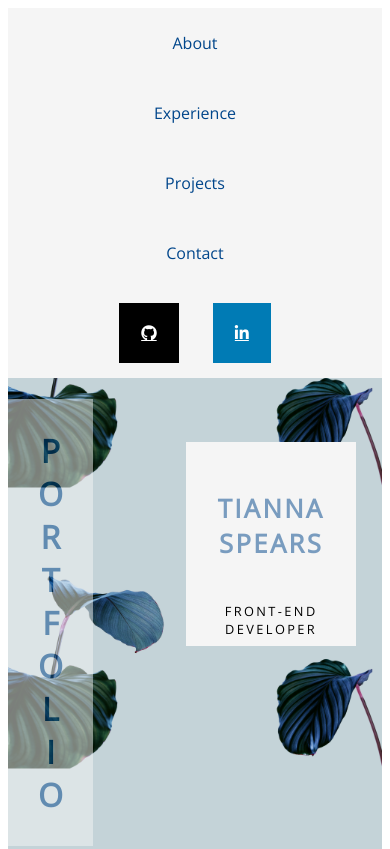
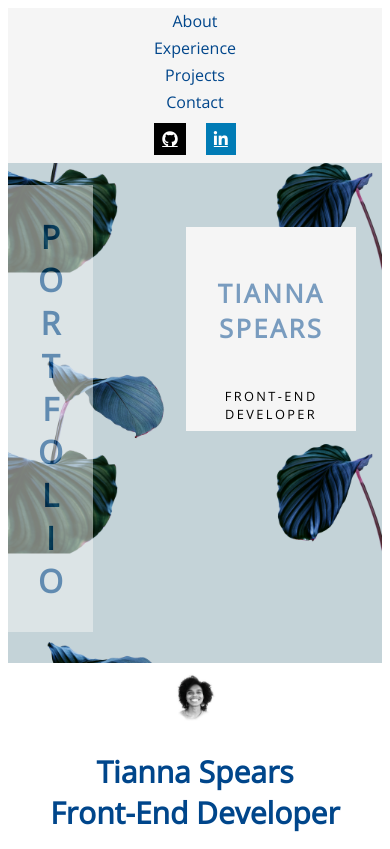
Before and after one commit to tianna-spears/portfolio, a plain HTML site: page index.html in a window 390 px wide. Shown: the top 849 px of the page. Drawn offline with nearby package versions, Linux system fonts and the light colour scheme; no server answers; a web font is replaced by a local one.

Commit message:
quick change to media query for responsive CSS dimensions 512 for mobile phone

```diff
--- a/index.html
+++ b/index.html
@@ -3,7 +3,7 @@
 
 <head>
     <meta charset="UTF-8">
-    <meta name="description" content="Tianna Spears - Frontend Developer Portfolio">
+    <meta name="description" content="Tianna Spears, Front-End Developer Portfolio">
     <meta name="viewport" content="width=device-width, initial-scale=1.0">
     <link rel="stylesheet" href="https://cdnjs.cloudflare.com/ajax/libs/font-awesome/4.7.0/css/font-awesome.min.css">
     <link rel="preconnect" href="https://fonts.googleapis.com">
--- a/style.css
+++ b/style.css
@@ -24,11 +24,11 @@
     color: white;
 }
 
-.fa:hover{
+.fa:hover {
     opacity: 0.8;
 }
 
-header{
+header {
     position:sticky;
     top: 0em;
     background-color: whitesmoke;
@@ -368,18 +368,20 @@ footer a{
         background-size: contain;
     }
 
+    .fa {
+        padding: 0.50em;
+        margin: 0.50em;
+    }
+
+    header {
+        position: static;
+        top: 0em;
+    }
+
     nav {
         display: block;
         text-align: center;
         margin: 0;
-    }
-
-    .grid {
-        display: block;
-    }
-
-    .about {
-        display: block;
     }
 
     .navbar {
@@ -389,7 +391,7 @@ footer a{
 
     .navbar a {
         display: block;
-        padding: 1.5em;
+        padding: 0.15em;
         text-align: center;
     }
 
@@ -397,6 +399,10 @@ footer a{
         top: 5em;
         right: 2em;
         font-size: 0.8em;
+    }
+
+    .grid, .about {
+        display: block;
     }
 
     .skills,
```
